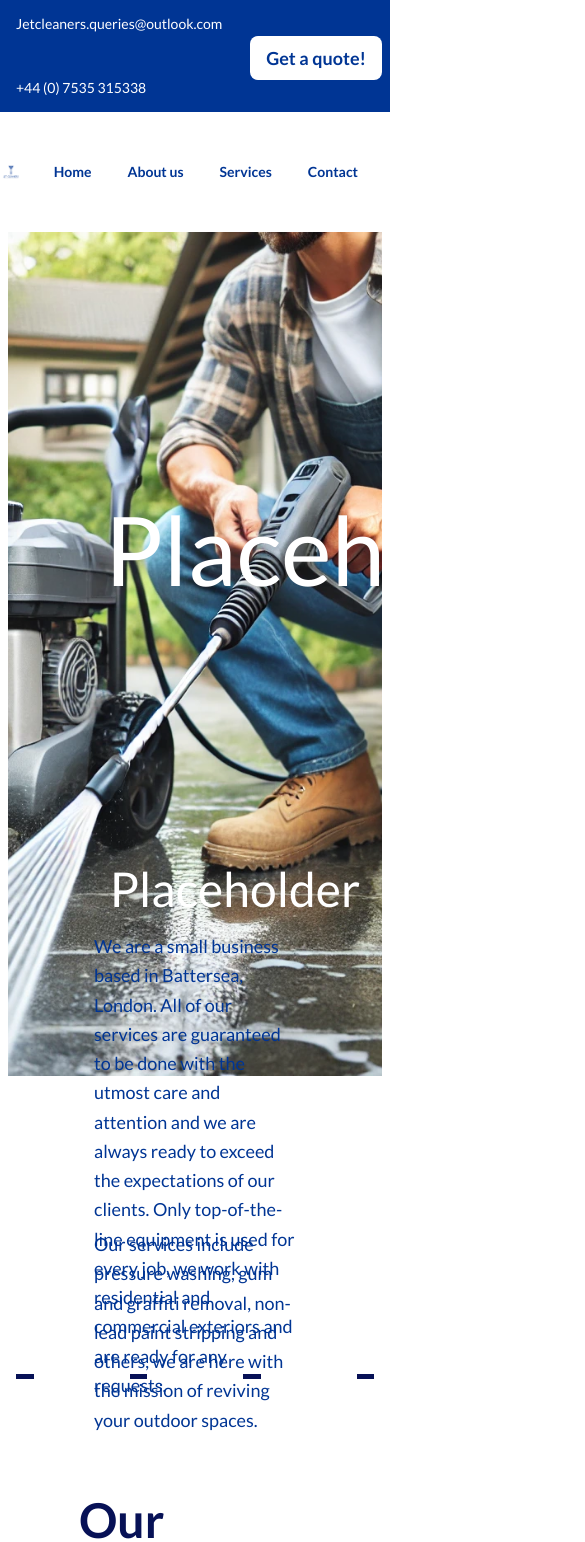
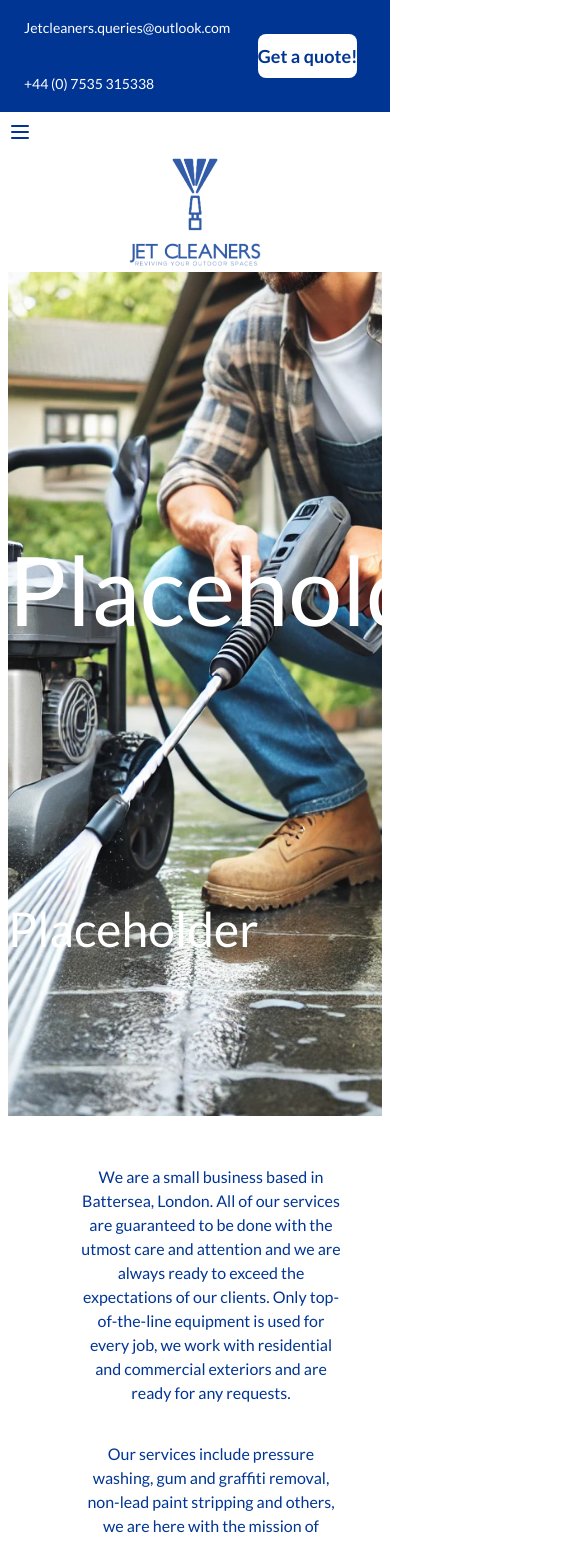
Before and after one commit to TheVagabondSam/JetCleanersWebsite, a Next.js app: page / in a window 390 px wide. Shown: the top 1542 px of the page, 585 px wide, since content can reach past the window. Built offline with nearby package versions, Linux system fonts and the light colour scheme.

Commit message:
Feat: Responsive SectionHero/Header/BackgroundImage

```diff
--- a/src/app/components/SectionHero.tsx
+++ b/src/app/components/SectionHero.tsx
@@ -1,20 +1,20 @@
 export function SectionHero() {
     return(
-        <section className="h-[180px] flex w-[100%] items-center justify-center">
-            <div className="flex w-[60%] items-center justify-center px-4 py-4 relative">
-                <p className="text-lg leading-relaxed w-full absolute px-4 py-4 text-logo-blue">
+        <section className="md:h-3/5 h-full flex w-[100%] items-center justify-start md:justify-center p-8 m-4">
+            <div className=" w-[100%] lg:w-[60%] md:w-[80%] sm:w-[100%] xl-w-[50%] flex-col md:h-[300px] h-[450px] items-center text-center justify-center p-4">
+                <p className="md:text-lg sm:text-md flex w-full h-[50%] items-center text-logo-blue p-4 ">
                 We are a small business based in Battersea, London.
                 All of our services are guaranteed to be done with the utmost care
                 and attention and we are always ready to exceed the expectations of our clients.
                 Only top-of-the-line equipment is used for every job, we work with residential
                 and commercial exteriors and are ready for any requests.
                 </p>
-                <p className="text-lg leading-relaxed w-full absolute top-16 px-4 py-4 text-logo-blue">
+                <p className="md:text-lg sm:text-md w-full h-[50%] flex p-4 mt-2 md:mt-1 lg:mt-2 sm:mt-0 items-center text-logo-blue">
                 Our services include pressure washing, gum and graffiti removal,
                 non-lead paint stripping and others, we are here with the mission
                 of reviving your outdoor spaces.
                 </p>
-            </div>
+                </div>
         </section>
     )
 }
--- a/src/app/components/backGroundImage.tsx
+++ b/src/app/components/backGroundImage.tsx
@@ -3,10 +3,10 @@ export function BackGroundImg() {
     return (
         <div className="flex px-2 space-x-4 h-auto">
             <div className="border-white bg-cover bg-center bg-imgBackground min-h-screen z-0 w-full h-auto ">
-                <span className="z-1 text-white flex text-8xl items-center justify-center ml-40 w-[100%] h-[75%] min-h-[45%]">
+                <span className="z-1 text-white flex text-8xl items-center  w-[100%] h-[75%]">
                     Placeholder
                 </span>
-                <span className="h-[25%] w-[100%] flex z-1 text-white align-items-bottom ml-10 text-5xl justify-center ">
+                <span className="h-[25%] w-[100%] flex z-1 text-white align-items-bottom text-5xl">
                     Placeholder
                 </span>
                 </div>
--- a/src/app/components/header.tsx
+++ b/src/app/components/header.tsx
@@ -1,29 +1,37 @@
+'use client';
+import { useState } from "react";
 import Image from "next/image";
 import { ItemMenu } from "./ItemMenu";
 import Logo from "/public/assets/whitelogo.png"
 
 export function Header() {
+    const [menuOpen, setMenuOpen] = useState(false);
+
+    const toggleMenu = () => {
+        setMenuOpen(!menuOpen);
+};
+
     return (
         <>
-        <header className="flex w-full h-[112px] min-w-full  items-center min-h[56px] sm:h-[56px] bg-logo-blue">
-            <div className="w-full flex items-center text-center h-full">
-                <ul className="whitespace-nowrap grid gap-4 sm:flex sm:justify-center justify-start items-center text-center w-[75%] h-full mx-auto text-sm sm:text-lg sm:mx-1 ">
-                        <li>
+        <header className="flex w-full h-[112px] min-w-full  items-center min-h[56px] md:h-[56px] bg-logo-blue">
+            <div className="w-full flex items-center text-center justify-center h-full">
+                <ul className="text-nowrap sm:flex flex-grow md:justify-center items-center text-center w-[100%] h-[100%] text-sm sm:text-lg px-2">
+                        <li className="flex h-[56px] justify-start items-center">
                             <ItemMenu
                             name="Jetcleaners.queries@outlook.com"
                             href="/"
                             />
                         </li>
-                        <li>
+                        <li className="flex items-center justify-start h-[56px]">
                             <ItemMenu
                             name="+44 (0) 7535 315338"
                             href="https://wa.me/4407535315338"
                             />
                         </li>
                         </ul>
-                <div className="text-center flex items-center pt-1 sm:w-full max-w-[1000px] h-[56px]">
-                    <div className="flex items-center text-center sm:px-4  h-full">
-                    <span className="flex bg-white text-logo-blue justify-center whitespace-nowrap text-lg font-bold rounded-lg mx-2 sm:mx-1 ">
+                <div className="text-center flex items-center h-[100%] sm:w-[100%] max-w-[1000px]">
+                    <div className="flex items-center text-center sm:px-4 h-[80px]">
+                    <span className="flex md:w-[100%] w-[75%] bg-white text-logo-blue justify-center whitespace-nowrap text-lg font-bold rounded-lg sm:m-1">
                         <ItemMenu
                         name="Get a quote!"
                         textColor="text-logo-blue"
@@ -34,15 +42,37 @@ export function Header() {
                     </div>
                 </div>
         </header>
+        <button className="sm:hidden text-logo-blue p-2"
+            onClick={toggleMenu}
+            >
+        <svg xmlns="http://www.w3.org/2000/svg"
+            fill="none"
+            viewBox="0 0 24 24"
+            stroke="currentColor"
+            className="h-6 w-6"
+            >
+        <path
+            strokeLinecap="round"
+            strokeLinejoin="round"
+            strokeWidth="2"
+            d="M4 6h16M4 12h16M4 18h16"
+            />
+        </svg>
+        </button>
+
         <header className="flex items-center text-center w-[100%] h-[120px] font-bold bg-white ">
-                    <div className="w-full flex md:flex-row  h-[120px] text-sm md:text-lg md:justify-start justify-center items-center mx-auto">
+                    <div className="w-full flex md:flex-row  h-[120px] md:justify-start justify-center items-center mx-auto">
                         <div className="h-[100%] w-[84%] flex items-center justify-center">
-                            <Image className="w-auto flex h-full object-contain animate-slow-pulse"
+                            <Image className="min-w-[250px] min-h-[120px] flex h-full object-contain bg-cover animate-slow-pulse"
                             src={Logo}
                             alt="Logo"
+                            width={200}
+                            height={120}
                             />
                             </div>
-                        <ul className="flex items-center text-center sm:justify-start justify-center sm:gap-10 gap-1 h-[100%] sm:mx-1 w-full px-4">
+                        <ul className=
+                            {`${menuOpen ? "block" : "hidden"} sm:flex sm:items-center sm:justify-start justify-center md:gap-10 sm:gap-1 h-[100%] sm:mx-1 w-full px-4`}
+                        >
                             <li>
                                 <ItemMenu
                                 name="Home" textColor="text-logo-blue"
@@ -70,6 +100,6 @@ export function Header() {
                         </ul>
                     </div>
             </header>
-            </>
+        </>
     )
 }
```
Also changed, not shown: 1 other file (tests, documents, lock files or other folders).
